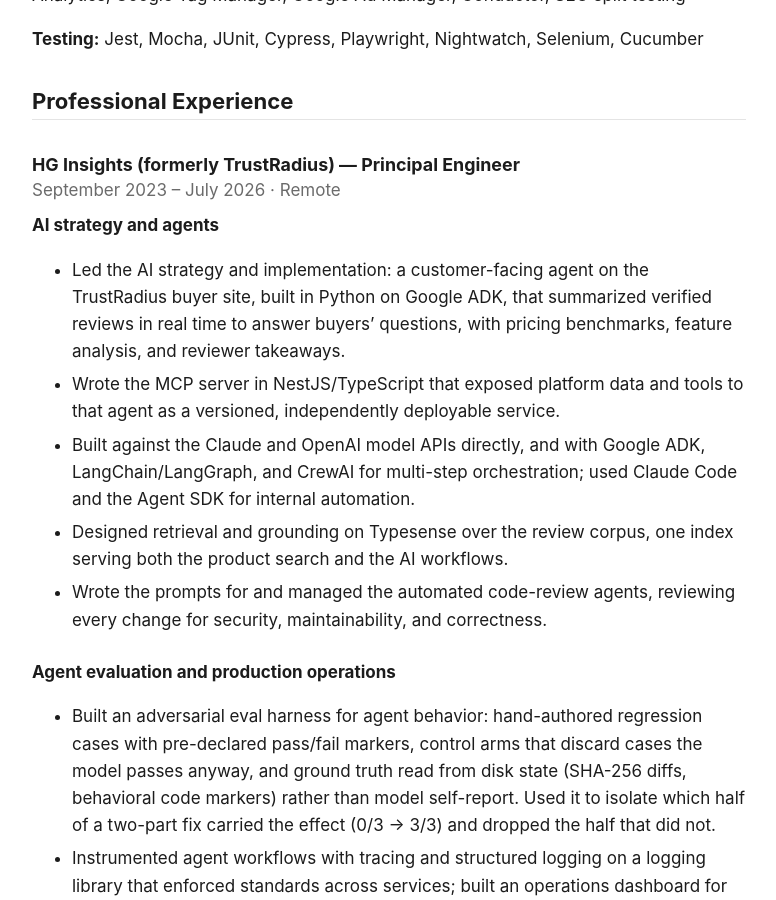
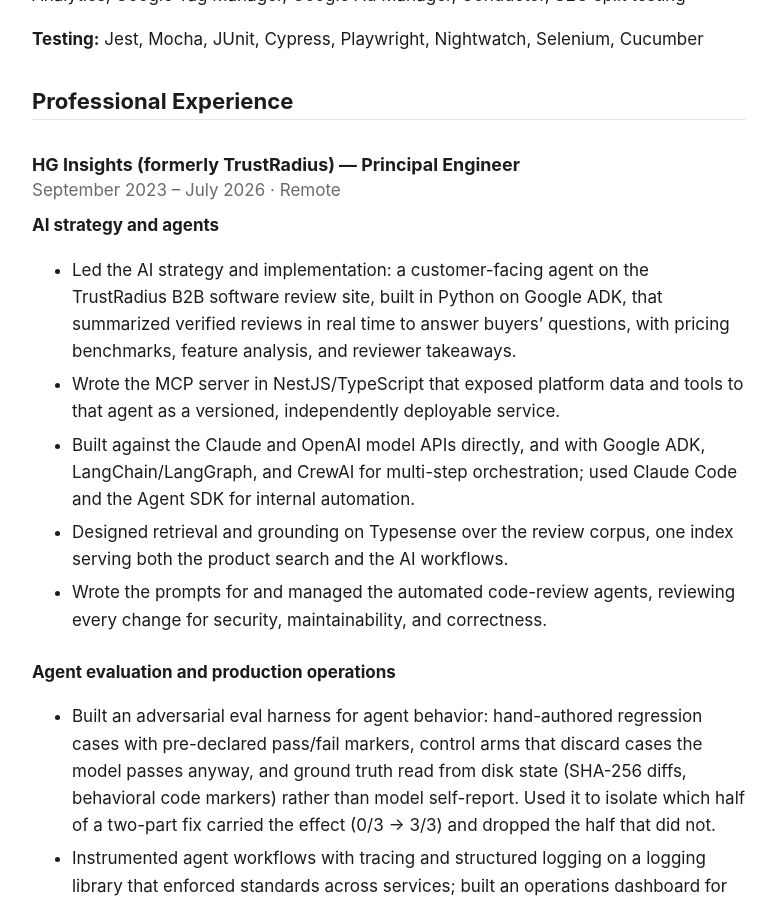
Before and after one commit to jaysonboyer/jaysonboyer.github.io, a Jekyll site: the page built from resume.md, in a window 1280 px wide and 900 px high, scrolled down 1473 px. Shown: the whole window, without its empty margins (251-1027 px from the left). Built offline with Jekyll 4.4.1, drawn with Linux system fonts in a browser that asks for light colours.

Commit message:
Resume: name the B2B software review site, matching the library
Co-Authored-By: Claude Fable 5.1 <noreply@anthropic.com>

```diff
--- a/resume.md
+++ b/resume.md
@@ -65,8 +65,8 @@ September 2023 – July 2026 · Remote
 
 **AI strategy and agents**
 
-- Led the AI strategy and implementation: a customer-facing agent on the
-  TrustRadius buyer site, built in Python on Google ADK, that summarized verified
+- Led the AI strategy and implementation: a customer-facing agent on the TrustRadius
+  B2B software review site, built in Python on Google ADK, that summarized verified
   reviews in real time to answer buyers' questions, with pricing benchmarks,
   feature analysis, and reviewer takeaways.
 - Wrote the MCP server in NestJS/TypeScript that exposed platform data and tools
```
